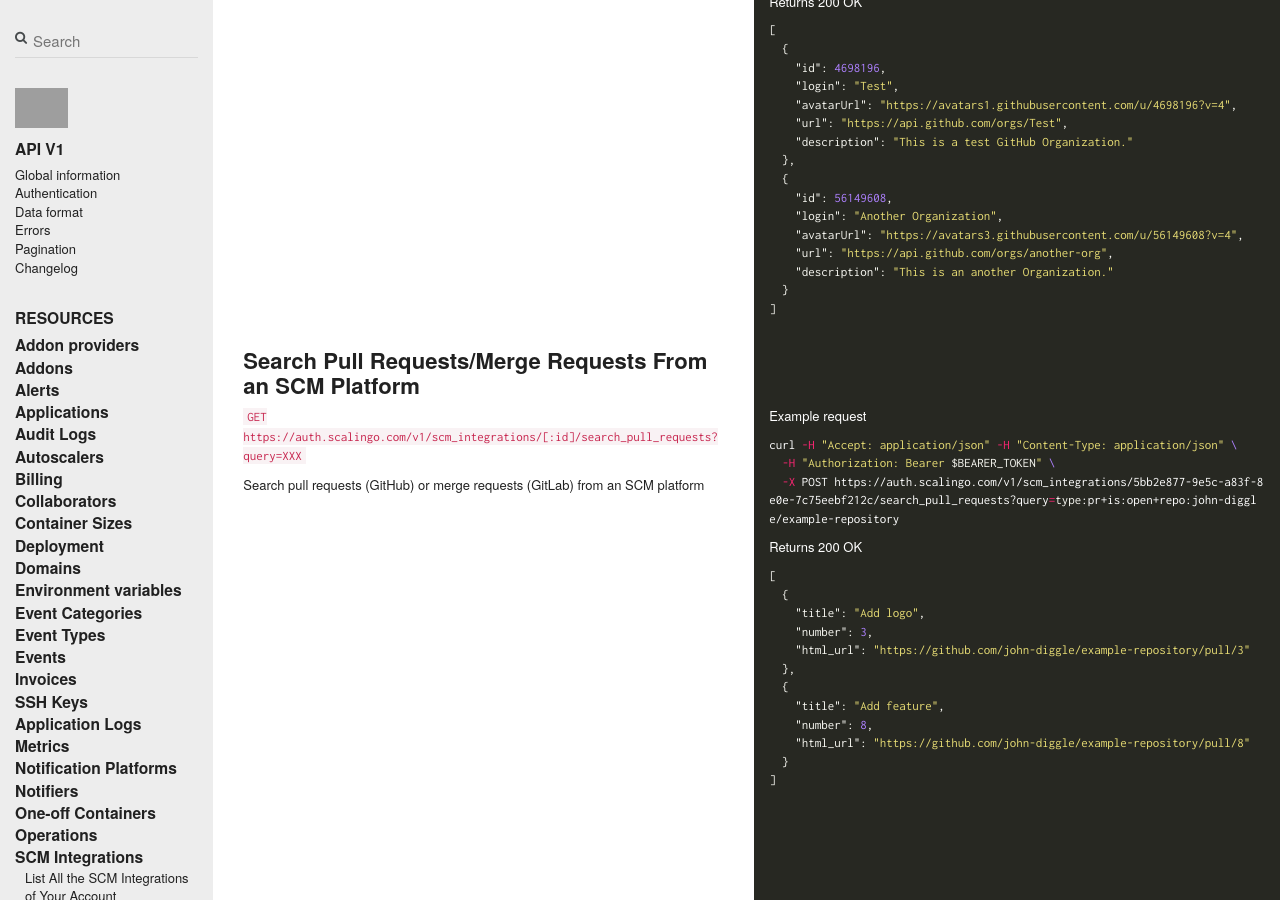
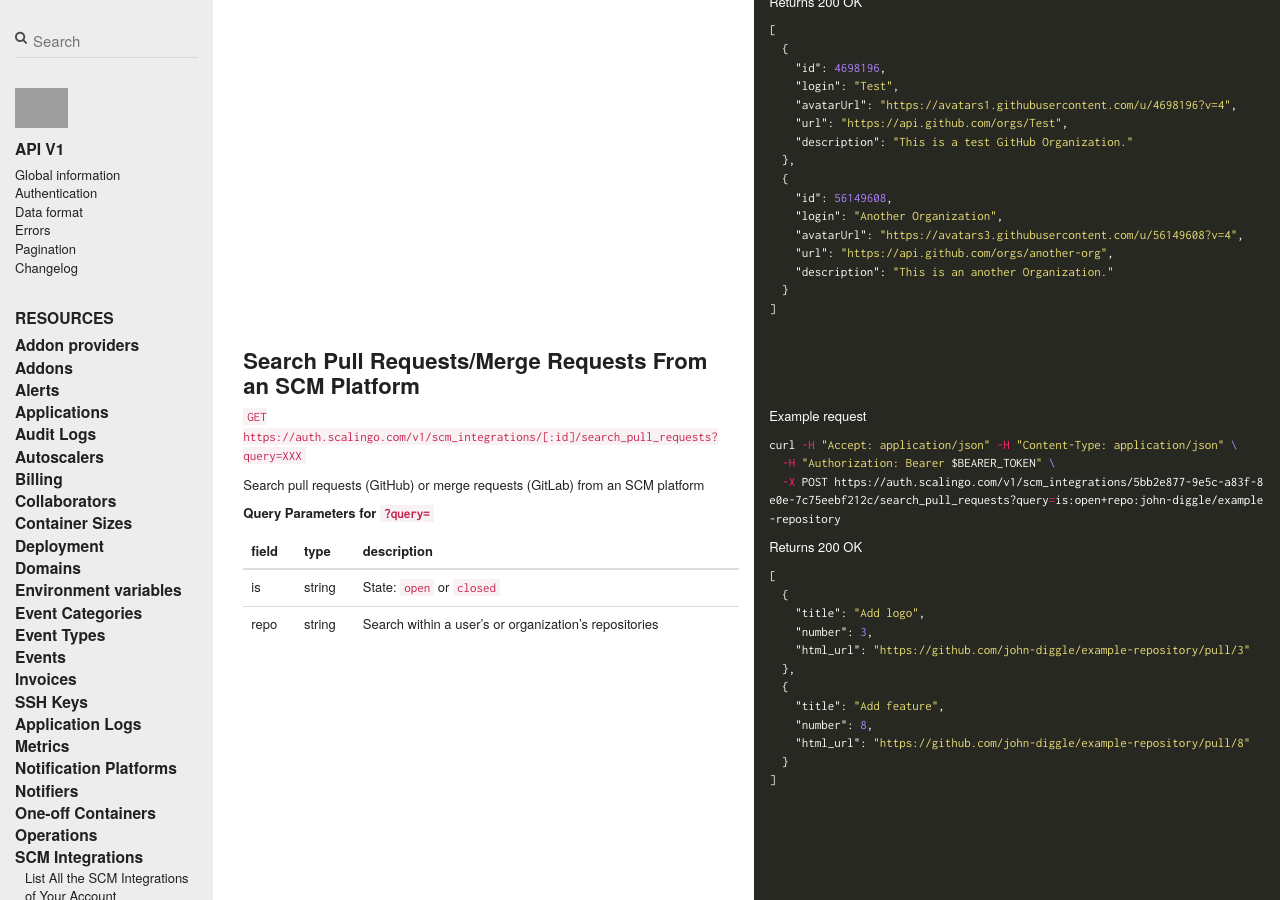
Before and after one commit to jdauphant/developers-documentation, a Jekyll site: the page built from _scalingo_api/scm_integrations.md, in a window 1280 px wide and 900 px high, scrolled down 4431 px. Built offline with Jekyll 4.4.1, drawn with Linux system fonts in a browser that asks for light colours; nearby versions of some CDN libraries; comment, search, counter and statistics services are not loaded; some of the changed text lies outside the part shown; grey boxes are pictures that could not be loaded.

Commit message:
Add more informations for query args

````diff
--- a/_scalingo_api/scm_integrations.md
+++ b/_scalingo_api/scm_integrations.md
@@ -301,6 +301,14 @@ Returns 201 Created
 
 Search repositories from an SCM platform
 
+**Query Parameters for `?query=`**
+
+{:.table}
+| field                | type     | description                            |
+| -------------------- | -------- | -------------------------------------- |
+| fork                 | boolean  | Include fork project in the result     |
+| user                 | string   | Search within this user                |
+
 ||| col |||
 
 Example request
@@ -383,6 +391,14 @@ Returns 200 OK
 
 Search pull requests (GitHub) or merge requests (GitLab) from an SCM platform
 
+**Query Parameters for `?query=`**
+
+{:.table}
+| field                | type     | description                                           |
+| -------------------- | -------- | ----------------------------------------------------- |
+| is                   | string   | State: `open` or `closed`                             |
+| repo                 | string   | Search within a user's or organization's repositories |
+
 ||| col |||
 
 Example request
@@ -390,7 +406,7 @@ Example request
 ```sh
 curl -H "Accept: application/json" -H "Content-Type: application/json" \
   -H "Authorization: Bearer $BEARER_TOKEN" \
-  -X POST https://auth.scalingo.com/v1/scm_integrations/5bb2e877-9e5c-a83f-8e0e-7c75eebf212c/search_pull_requests?query=type:pr+is:open+repo:john-diggle/example-repository
+  -X POST https://auth.scalingo.com/v1/scm_integrations/5bb2e877-9e5c-a83f-8e0e-7c75eebf212c/search_pull_requests?query=is:open+repo:john-diggle/example-repository
 ```
 
 Returns 200 OK
````
